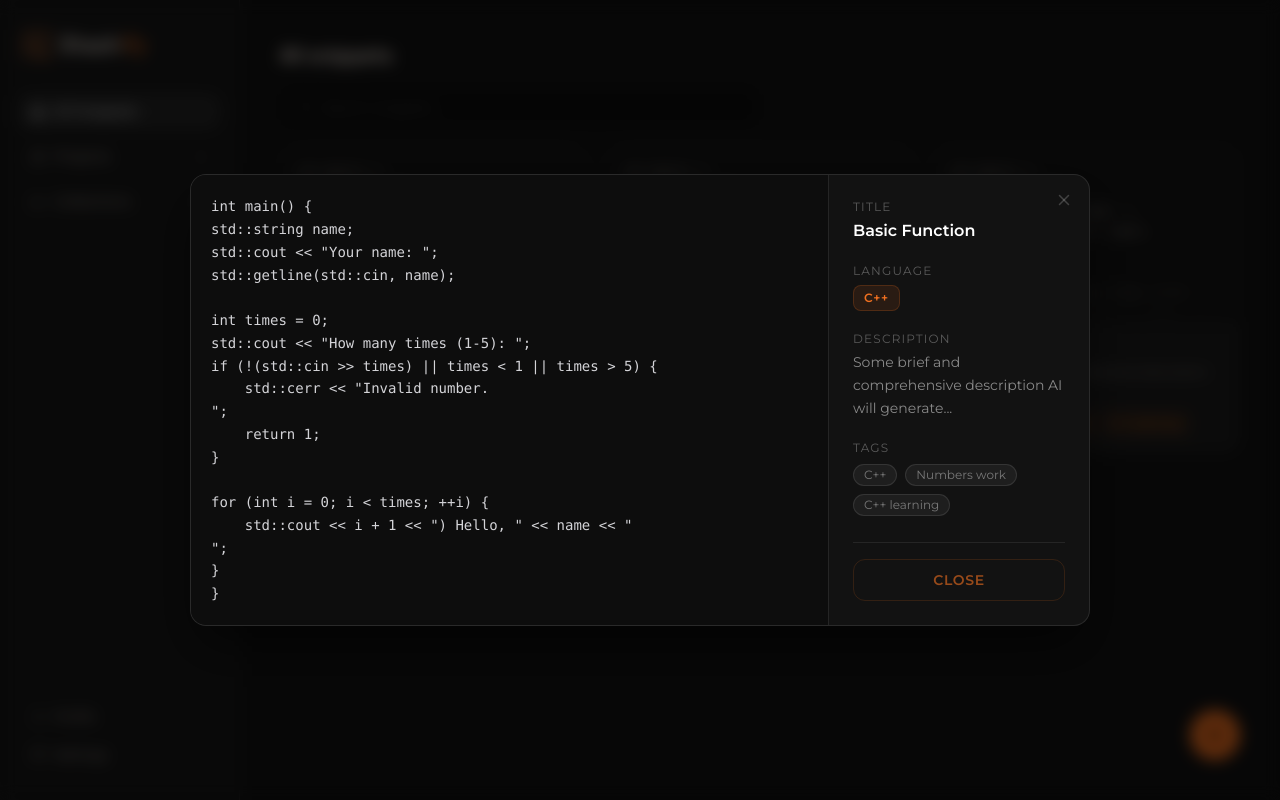
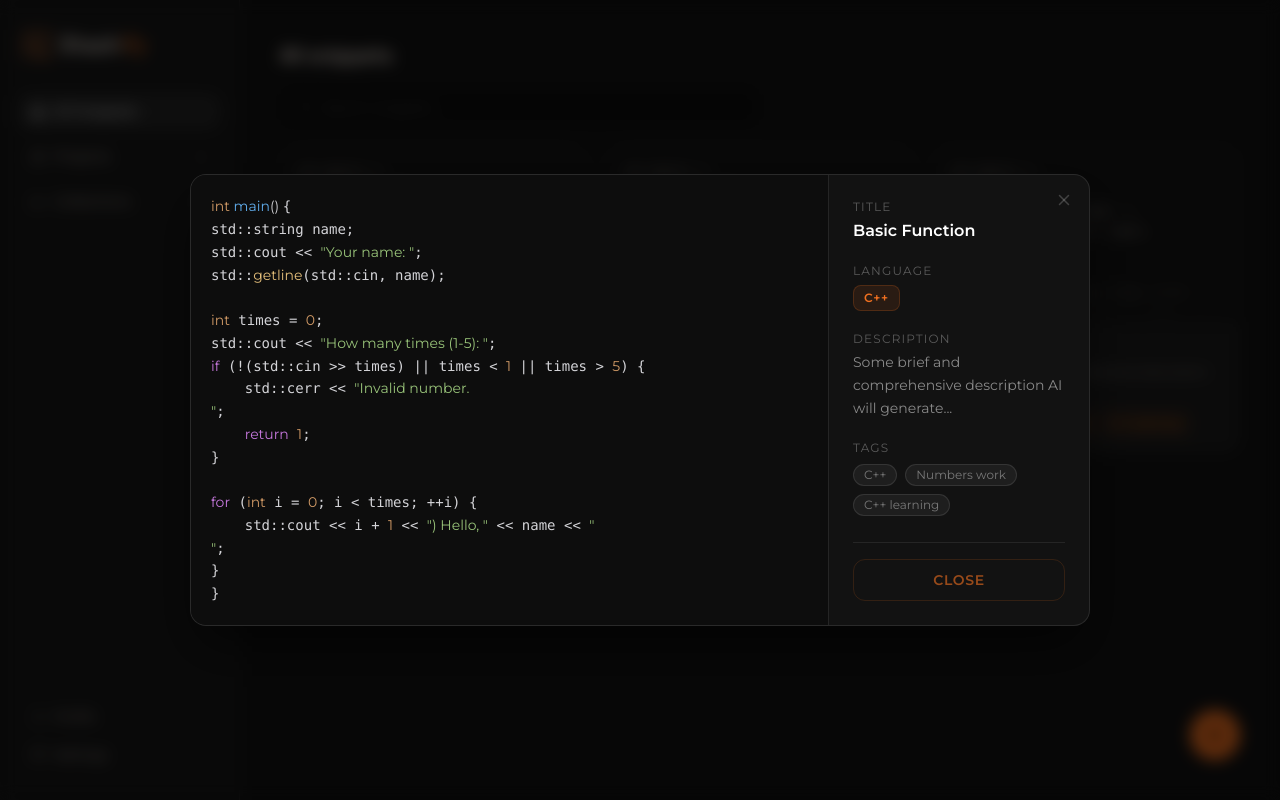
Before and after one commit to ZubalYana/Stashify-client, a React (Vite) app: page / in a window 1280 px wide. Both pictures are taken after a click on the element 433 px from the left and 298 px from the top of the page. Built offline with nearby package versions, Linux system fonts and the light colour scheme.

Commit message:
install highlight.js & apply it in snippet full view, pick main code colors theme

```diff
--- a/package.json
+++ b/package.json
@@ -12,6 +12,7 @@
   "dependencies": {
     "@tailwindcss/vite": "^4.3.0",
     "framer-motion": "^12.39.0",
+    "highlight.js": "^11.11.1",
     "lucide-react": "^1.16.0",
     "react": "^19.2.6",
     "react-dom": "^19.2.6",
--- a/src/components/popups/SnippetFullView.tsx
+++ b/src/components/popups/SnippetFullView.tsx
@@ -1,13 +1,22 @@
 import { motion } from "framer-motion";
 import { X } from "lucide-react";
 import type snippet from "../../interfaces/snippet";
+import hljs from "highlight.js";
+import "highlight.js/styles/atom-one-dark.css";
 
 interface SnippetFullViewProps {
   snippet: snippet;
   onClose: () => void;
 }
 
-export default function SnippetFullView({ snippet, onClose }: SnippetFullViewProps) {
+export default function SnippetFullView({
+  snippet,
+  onClose,
+}: SnippetFullViewProps) {
+  const highlightedCode = hljs.highlight(snippet.code, {
+    language: snippet.language,
+  }).value;
+
   return (
     <motion.div
       initial={{ opacity: 0, scale: 0.96, y: 20 }}
@@ -18,13 +27,13 @@ export default function SnippetFullView({ snippet, onClose }: SnippetFullViewPro
       className="w-[92vw] max-w-[900px] bg-[#121212] rounded-2xl border border-white/10 flex flex-col md:flex-row overflow-hidden shadow-2xl shadow-black/60"
     >
       <div className="flex-1 overflow-auto bg-[#0d0d0d] p-5 border-b md:border-b-0 md:border-r border-white/10">
-        <pre className="text-sm text-zinc-300 font-mono leading-relaxed whitespace-pre">
-          <code>{snippet.code}</code>
-        </pre>
+        <pre
+          className="text-sm text-zinc-300 font-mono leading-relaxed whitespace-pre"
+          dangerouslySetInnerHTML={{ __html: highlightedCode }}
+        />
       </div>
 
       <div className="w-full md:w-[260px] shrink-0 p-6 flex flex-col gap-5 relative">
-
         <button
           onClick={onClose}
           className="absolute top-4 right-4 text-white/20 hover:text-[#F07020] transition-colors duration-200 cursor-pointer"
@@ -33,25 +42,35 @@ export default function SnippetFullView({ snippet, onClose }: SnippetFullViewPro
         </button>
 
         <div className="pr-6">
-          <p className="text-xs text-white/30 uppercase tracking-widest mb-1">Title</p>
+          <p className="text-xs text-white/30 uppercase tracking-widest mb-1">
+            Title
+          </p>
           <p className="text-white font-semibold text-base">{snippet.title}</p>
         </div>
 
         <div>
-          <p className="text-xs text-white/30 uppercase tracking-widest mb-1.5">Language</p>
+          <p className="text-xs text-white/30 uppercase tracking-widest mb-1.5">
+            Language
+          </p>
           <span className="inline-block text-xs font-mono font-semibold uppercase tracking-wider bg-[#F07020]/10 text-[#F07020] border border-[#F07020]/20 px-2.5 py-1 rounded-lg">
             {snippet.language}
           </span>
         </div>
 
         <div>
-          <p className="text-xs text-white/30 uppercase tracking-widest mb-1">Description</p>
-          <p className="text-sm text-white/50 leading-relaxed">{snippet.description}</p>
+          <p className="text-xs text-white/30 uppercase tracking-widest mb-1">
+            Description
+          </p>
+          <p className="text-sm text-white/50 leading-relaxed">
+            {snippet.description}
+          </p>
         </div>
 
         {snippet.tags?.length > 0 && (
           <div>
-            <p className="text-xs text-white/30 uppercase tracking-widest mb-2">Tags</p>
+            <p className="text-xs text-white/30 uppercase tracking-widest mb-2">
+              Tags
+            </p>
             <div className="flex flex-wrap gap-2">
               {snippet.tags.map((tag) => (
                 <span
@@ -81,7 +100,6 @@ export default function SnippetFullView({ snippet, onClose }: SnippetFullViewPro
             Close
           </button>
         </div>
-
       </div>
     </motion.div>
   );
```
Also changed, not shown: 1 other file (tests, documents, lock files or other folders).
